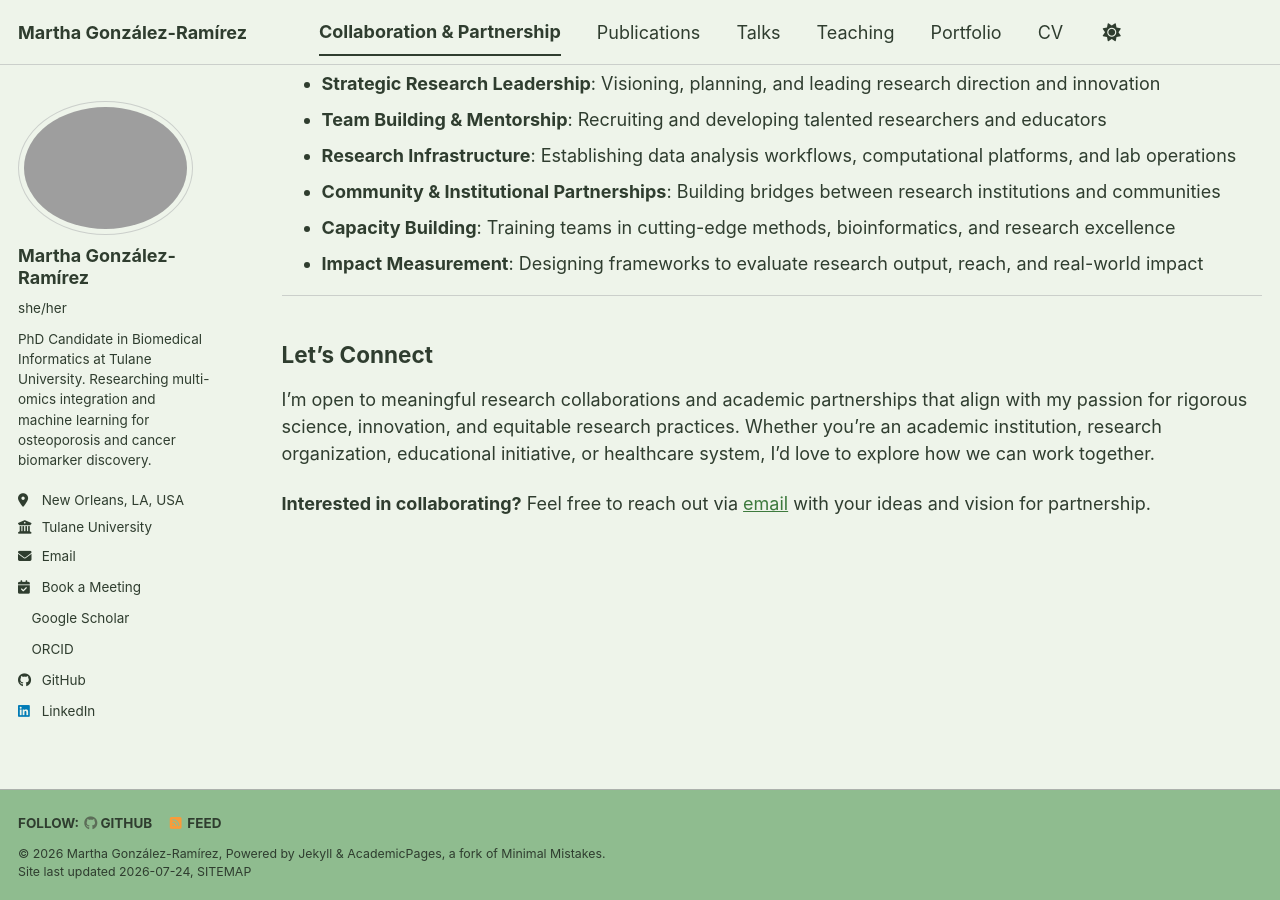
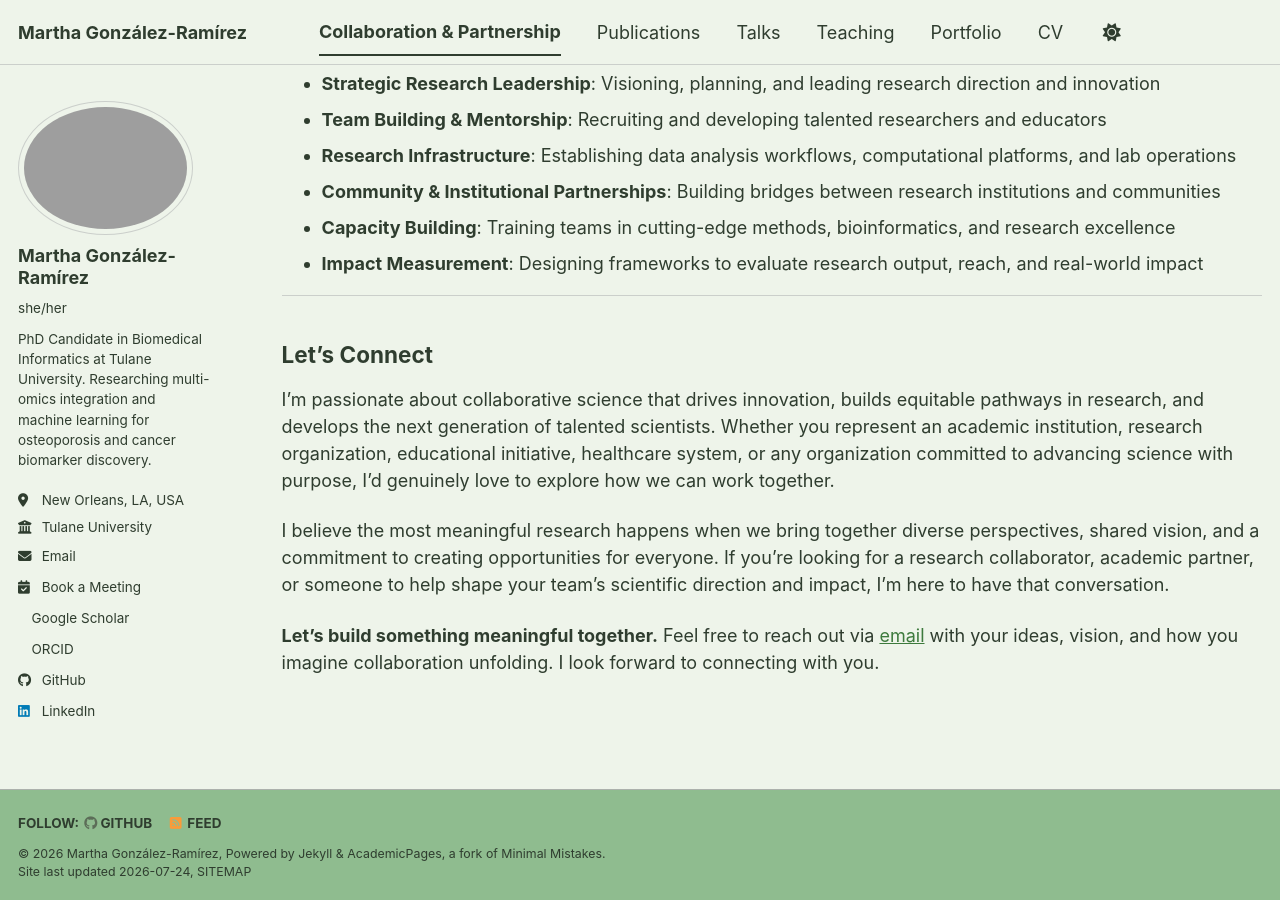
Before and after one commit to migonzalezr/migonzalezr.github.io, a Jekyll site: the page built from _pages/collaboration.md, in a window 1280 px wide and 900 px high, scrolled down 1816 px. Built offline with Jekyll 4.4.1, drawn with Linux system fonts in a browser that asks for light colours; a style sheet for code colours, icons or effects is not loaded.

Commit message:
Update Let's Connect section with warm collaboration opening

```diff
--- a/_pages/collaboration.md
+++ b/_pages/collaboration.md
@@ -59,6 +59,8 @@ I can support with:
 
 ## Let's Connect
 
-I'm open to meaningful research collaborations and academic partnerships that align with my passion for rigorous science, innovation, and equitable research practices. Whether you're an academic institution, research organization, educational initiative, or healthcare system, I'd love to explore how we can work together.
+I'm passionate about collaborative science that drives innovation, builds equitable pathways in research, and develops the next generation of talented scientists. Whether you represent an academic institution, research organization, educational initiative, healthcare system, or any organization committed to advancing science with purpose, I'd genuinely love to explore how we can work together.
 
-**Interested in collaborating?** Feel free to reach out via [email](mailto:migonzalezr23@gmail.com) with your ideas and vision for partnership.
+I believe the most meaningful research happens when we bring together diverse perspectives, shared vision, and a commitment to creating opportunities for everyone. If you're looking for a research collaborator, academic partner, or someone to help shape your team's scientific direction and impact, I'm here to have that conversation.
+
+**Let's build something meaningful together.** Feel free to reach out via [email](mailto:migonzalezr23@gmail.com) with your ideas, vision, and how you imagine collaboration unfolding. I look forward to connecting with you.
```
